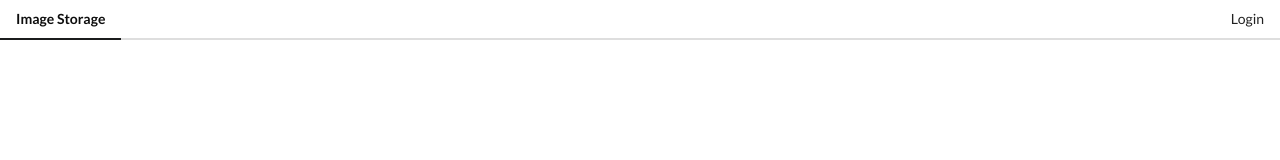
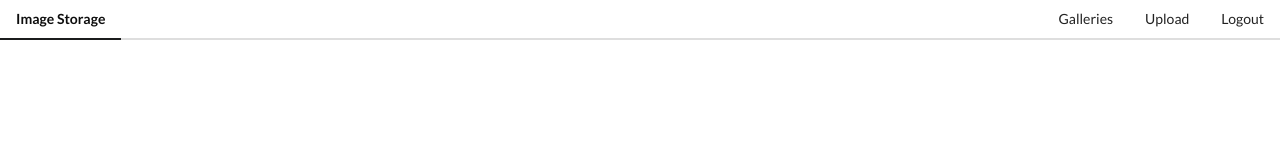
Before and after one commit to olbesp/images, a Vue app: page / in a window 1280 px wide. Shown: the top 160 px of the page. Built offline with nearby package versions, Linux system fonts and the light colour scheme; no server answers; sample sign-in values are in the browser's storage.

Commit message:
add login/logout

```diff
--- a/src/components/AppHeader.vue
+++ b/src/components/AppHeader.vue
@@ -4,7 +4,17 @@
       Image Storage
     </a>
     <div class="right menu">
-      <a href="#" class="ui item" @click="login">
+      <div v-if="isLoggedIn" class="horizontal">
+        <a class="item" href="">Galleries</a>
+        <a class="item" href="">Upload</a>
+        <a class="item" href="" @click="logout">Logout</a>
+      </div>
+      <a
+        v-else
+        href="#"
+        class="ui item"
+        @click="login"
+      >
         Login
       </a>
     </div>
@@ -12,10 +22,17 @@
 </template>
 
 <script>
-import { mapActions } from 'vuex';
+import { mapActions, mapGetters } from 'vuex';
 
 export default {
   name: 'AppHeader',
-  methods: mapActions(['login']),
+  computed: mapGetters(['isLoggedIn']),
+  methods: mapActions(['login', 'logout']),
 };
 </script>
+
+<style lang="scss" scoped>
+.horizontal {
+  display: flex;
+}
+</style>
--- a/src/main.js
+++ b/src/main.js
@@ -7,7 +7,7 @@ import store from './store';
 
 Vue.use(VueRouter);
 
-const router = new VueRouter({
+export const router = new VueRouter({
   mode: 'history',
   routes: [
     {
--- a/src/store/modules/auth.js
+++ b/src/store/modules/auth.js
@@ -1,9 +1,10 @@
 import qs from 'qs';
 
+import { router } from '../../main';
 import api from '../../api/imgur';
 
 const initialState = {
-  token: '',
+  token: window.localStorage.getItem('imgur_token'),
 };
 
 const getters = {
@@ -18,10 +19,13 @@ const actions = {
   finalizeLogin({ commit }, hash) {
     const query = qs.parse(hash.replace('#', ''));
     commit('setToken', query.access_token);
+    window.localStorage.setItem('imgur_token', query.access_token);
+    router.push('/');
   },
 
   logout: ({ commit }) => {
     commit('setToken', '');
+    window.localStorage.removeItem('imgur_token');
   },
 };
 
```
Also changed, not shown: src/components/ImageList.vue (added, +11 -0 lines), src/components/UploadForm.vue (added, +11 -0 lines), .eslintrc.js.
